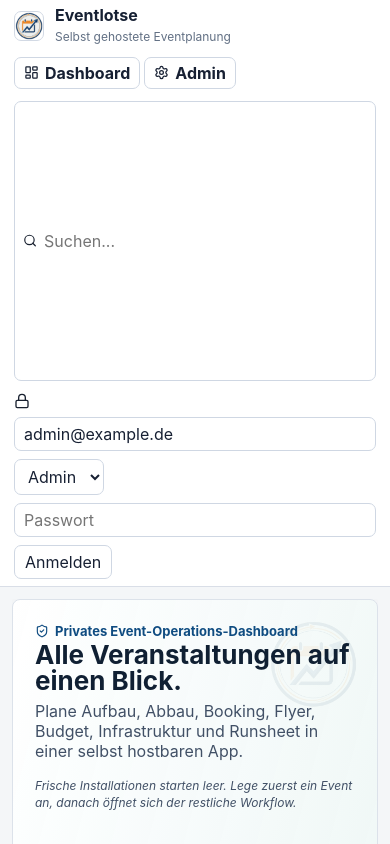
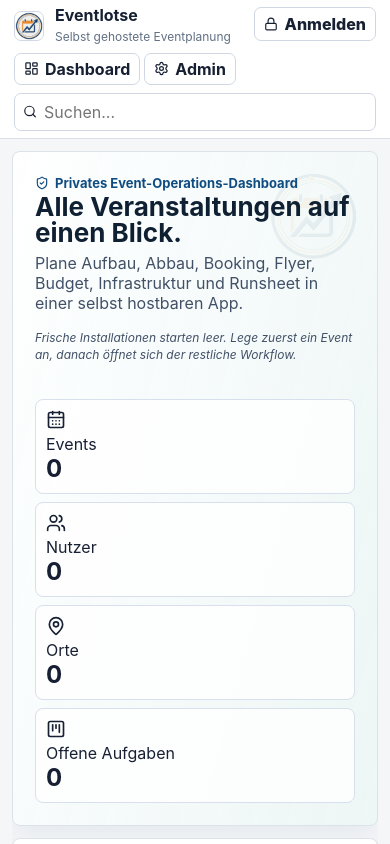
Before and after one commit to Schello805/eventlotse, a React (Vite) app: page / in a window 390 px wide. Shown: the top 844 px of the page. Built offline with nearby package versions, Linux system fonts and the light colour scheme.

Commit message:
Improve mobile header layout

```diff
--- a/src/App.css
+++ b/src/App.css
@@ -150,7 +150,6 @@
   font-size: 12px;
 }
 
-.login-panel,
 .inline-form {
   min-width: 0;
   display: flex;
@@ -158,12 +157,62 @@
   gap: 8px;
 }
 
-.login-panel input {
-  width: clamp(150px, 18vw, 200px);
+.auth-status,
+.auth-menu summary {
+  min-height: 34px;
+  display: inline-flex;
+  align-items: center;
+  gap: 7px;
+  border: 1px solid #cfd7e3;
+  border-radius: 7px;
+  background: white;
+  color: #172033;
+  font-weight: 800;
 }
 
-.login-panel select {
-  width: 90px;
+.auth-status {
+  padding: 5px 9px;
+  white-space: nowrap;
+}
+
+.auth-status span {
+  max-width: 190px;
+  overflow: hidden;
+  text-overflow: ellipsis;
+}
+
+.auth-status strong {
+  color: #0f766e;
+}
+
+.auth-menu {
+  position: relative;
+  flex: 0 0 auto;
+}
+
+.auth-menu summary {
+  padding: 5px 9px;
+  cursor: pointer;
+  list-style: none;
+}
+
+.auth-menu summary::-webkit-details-marker {
+  display: none;
+}
+
+.auth-menu-panel {
+  position: absolute;
+  top: calc(100% + 6px);
+  right: 0;
+  z-index: 12;
+  width: min(320px, calc(100vw - 24px));
+  display: grid;
+  gap: 9px;
+  padding: 12px;
+  border: 1px solid #cfd7e3;
+  border-radius: 8px;
+  background: white;
+  box-shadow: 0 18px 38px rgba(25, 38, 63, 0.16);
 }
 
 .admin-nav {
@@ -1275,7 +1324,40 @@ form {
 }
 
 @media (max-width: 760px) {
-  .topbar,
+  .topbar {
+    display: grid;
+    grid-template-columns: 1fr auto;
+    gap: 8px;
+    align-items: start;
+  }
+
+  .brand {
+    grid-column: 1;
+  }
+
+  .auth-menu,
+  .auth-status {
+    grid-column: 2;
+    grid-row: 1;
+    justify-self: end;
+  }
+
+  .app-nav,
+  .global-search {
+    grid-column: 1 / -1;
+  }
+
+  .global-search {
+    flex: 0 0 auto;
+    width: 100%;
+    max-width: none;
+    min-height: 38px;
+  }
+
+  .global-search input {
+    min-height: 32px;
+  }
+
   .event-hero {
     align-items: stretch;
     flex-direction: column;
@@ -1319,29 +1401,16 @@ form {
     min-height: 190px;
   }
 
-  .login-panel {
-    flex-wrap: wrap;
-  }
-
-  .login-panel input {
-    width: min(100%, 230px);
+  .auth-menu-panel {
+    right: 0;
   }
 }
 
 @media (max-width: 980px) {
-  .topbar {
-    align-items: flex-start;
-    flex-direction: column;
-  }
-
-  .login-panel {
-    width: 100%;
-    flex-wrap: wrap;
-  }
-
   .app-nav,
   .global-search {
     width: 100%;
     max-width: none;
+    flex: 0 0 auto;
   }
 }
--- a/src/App.tsx
+++ b/src/App.tsx
@@ -412,36 +412,13 @@ function App() {
           <Link to="/admin"><Settings size={15} /> Admin</Link>
         </nav>
         <GlobalSearch events={events} />
-        <div className="login-panel" aria-label="Lokale Sitzung" title="Lokaler Entwicklungsmodus: Die echte Anmeldung folgt später mit Backend und Datenbank.">
-          <Lock size={16} />
-          <input
-            aria-label="Login E-Mail"
-            value={session.email}
-            onChange={(event) => setSession({ ...session, email: event.target.value })}
-          />
-          <select
-            aria-label="Rolle"
-            value={session.role}
-            disabled={session.authenticated}
-            onChange={(event) => setSession({ ...session, role: event.target.value as Role })}
-          >
-            <option>Admin</option>
-            <option>Helfer</option>
-            <option>Künstler</option>
-          </select>
-          {!session.authenticated && (
-            <>
-              <input
-                aria-label="Passwort"
-                type="password"
-                placeholder="Passwort"
-                value={loginPassword}
-                onChange={(event) => setLoginPassword(event.target.value)}
-              />
-              <button className="ghost" type="button" onClick={login}>Anmelden</button>
-            </>
-          )}
-        </div>
+        <AuthControl
+          session={session}
+          password={loginPassword}
+          setPassword={setLoginPassword}
+          setEmail={(email) => setSession({ ...session, email })}
+          login={login}
+        />
       </header>
 
       <main className="workspace dashboard-mode">
@@ -613,6 +590,54 @@ function Dashboard({
         </section>
       </div>
     </section>
+  )
+}
+
+function AuthControl({
+  session,
+  password,
+  setPassword,
+  setEmail,
+  login,
+}: {
+  session: { email: string; role: Role; authenticated: boolean }
+  password: string
+  setPassword: (password: string) => void
+  setEmail: (email: string) => void
+  login: () => void
+}) {
+  if (session.authenticated) {
+    return (
+      <div className="auth-status" aria-label="Angemeldeter Benutzer">
+        <Lock size={14} />
+        <span>{session.email}</span>
+        <strong>{session.role}</strong>
+      </div>
+    )
+  }
+
+  return (
+    <details className="auth-menu">
+      <summary><Lock size={14} /> Anmelden</summary>
+      <div className="auth-menu-panel">
+        <label className="field">
+          <span>E-Mail</span>
+          <input aria-label="Login E-Mail" value={session.email} onChange={(event) => setEmail(event.target.value)} />
+        </label>
+        <label className="field">
+          <span>Passwort</span>
+          <input
+            aria-label="Passwort"
+            type="password"
+            placeholder="Passwort"
+            value={password}
+            onChange={(event) => setPassword(event.target.value)}
+          />
+        </label>
+        <button className="primary" type="button" onClick={login}>Anmelden</button>
+        <p className="help-text">Ohne Server läuft Eventlotse lokal im Admin-Modus weiter.</p>
+      </div>
+    </details>
   )
 }
 
```
